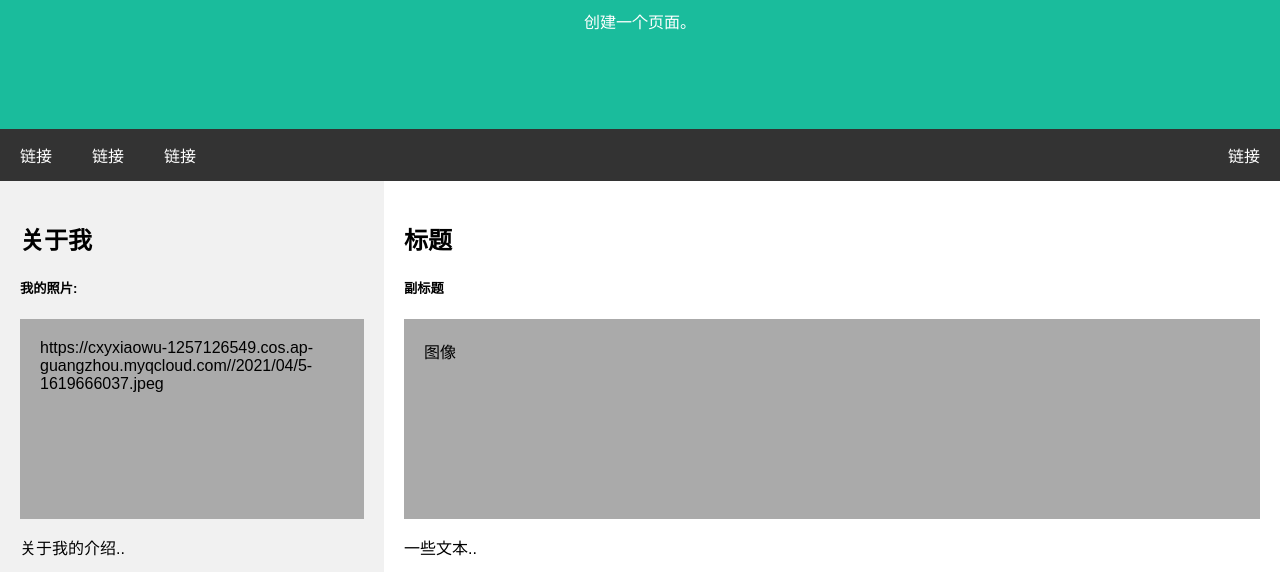
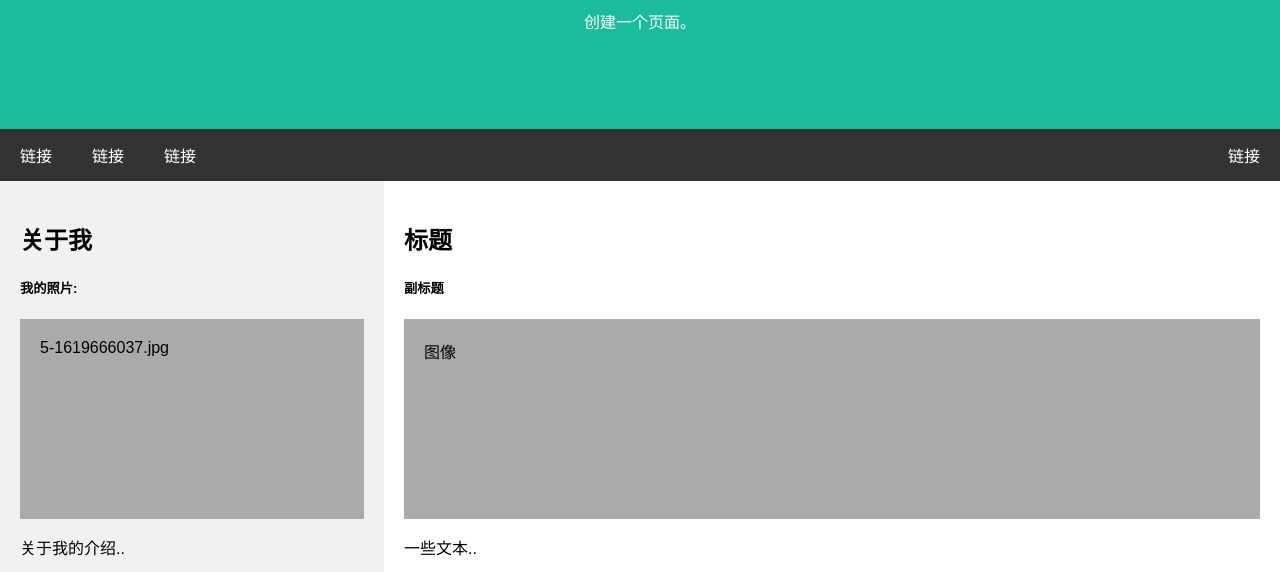
Before and after one commit to CSZLM/cszlm.github.io, a plain HTML site: page index.html in a window 1280 px wide. Shown: the part 183-755 px from the top of the page. Drawn offline with Linux system fonts and the light colour scheme.

Commit message:
Update index.html

```diff
--- a/index.html
+++ b/index.html
@@ -128,7 +128,7 @@ body {
   <div class="side">
       <h2>关于我</h2>
       <h5>我的照片:</h5>
-      <div class="fakeimg" style="height:200px;">https://cxyxiaowu-1257126549.cos.ap-guangzhou.myqcloud.com//2021/04/5-1619666037.jpeg</div>
+      <div class="fakeimg" style="height:200px;">5-1619666037.jpg</div>
       <p>关于我的介绍..</p>
       <h3>更多内容</h3>
       <p>我的更多内容</p>
```
